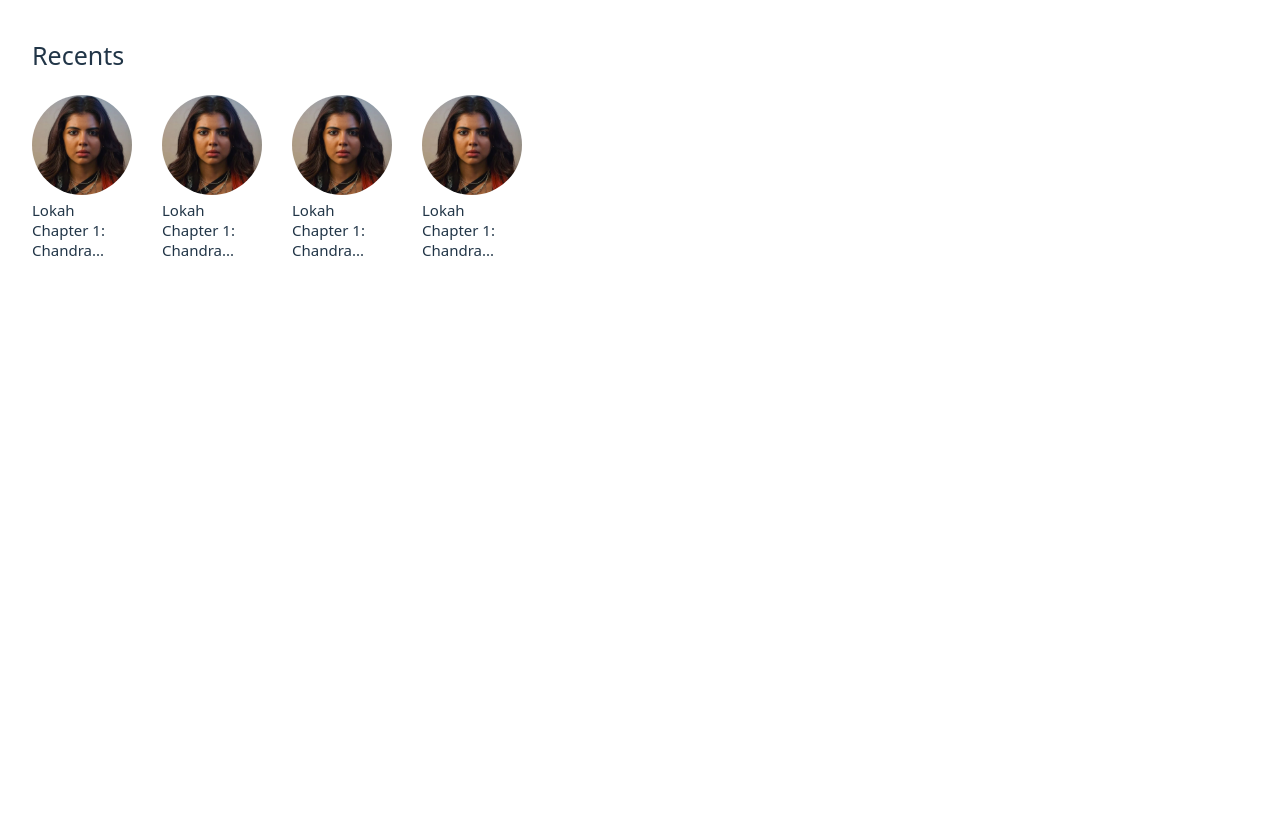
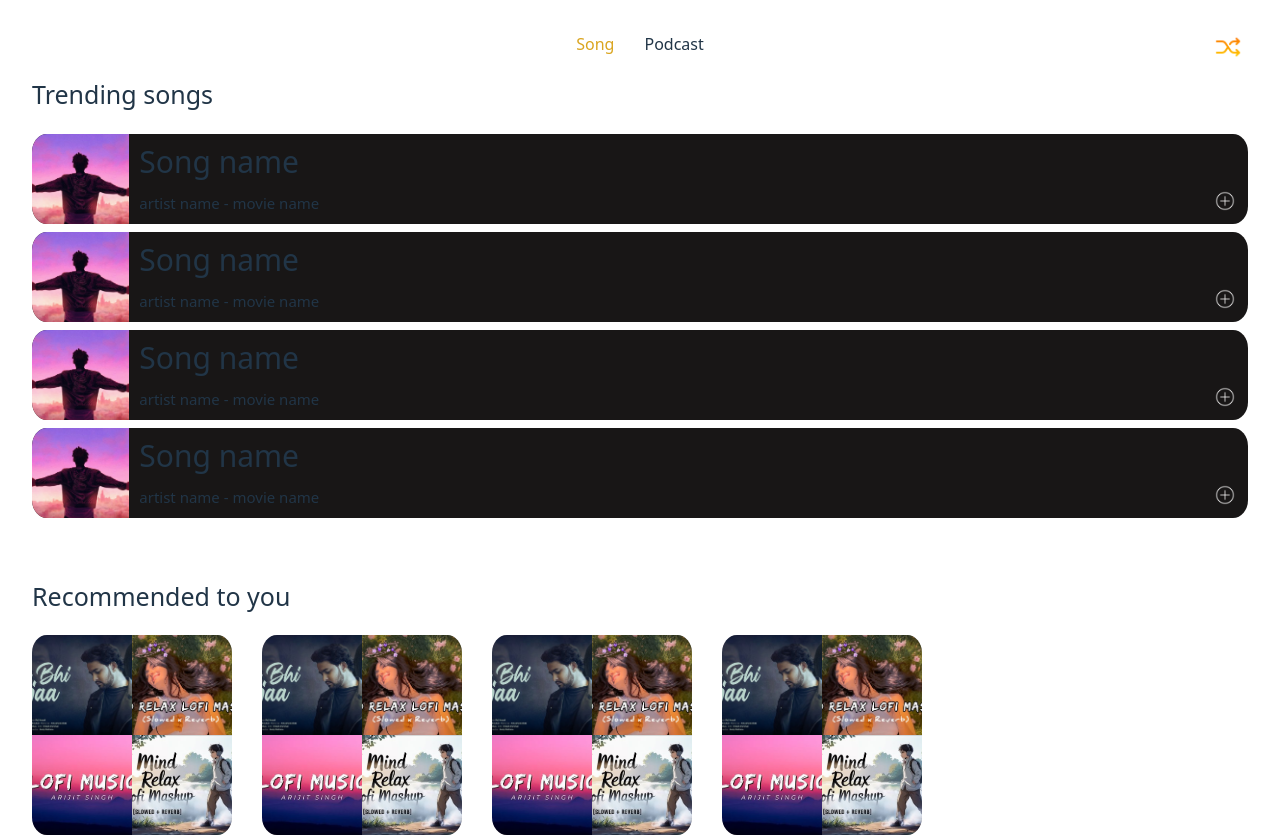
Before and after one commit to isinaannn/Tune-App, a React (Vite) app: page / in a window 1280 px wide. Shown: the top 837 px of the page. Before the commit the page ends 800 px from the top, so only its background shows below. Built offline with nearby package versions, Linux system fonts and the light colour scheme.

Commit message:
add header component on home

```diff
--- a/src/App.jsx
+++ b/src/App.jsx
@@ -7,22 +7,33 @@ import RecommendationList from './Components/Home/Recommendation/RecommendationL
 import YearSongs from './Components/Home/YearList/YearSongs'
 import NewArrival from './Components/Home/NewArrival/NewArrival'
 import RecentList from './Components/Home/RecentList/RecentList'
+import Header from './Components/Home/Header/Header'
 
 function App() {
 
 
   return (
-    <div style={{ width: "100%" }}>
+    <div style={{ width: "100%",display: "flex",flexDirection: "column",gap: "15px" }}>
 
-      {/* <h2 style={{ textAlign: "start", fontSize: "30px", marginBottom: "20px" }}>Trending songs</h2>
+      <div className='header' style={{position: "sticky",top: "32px"}}>
+      <Header />
+
+      </div>
+
+      <div className='Trending'>
+      <h3 style={{ textAlign: "start", fontSize: "25px", marginBottom: "20px" }}>Trending songs</h3>
+      <TrendingList />
+      <TrendingList />
+      <TrendingList />
       <TrendingList />
 
       <div className='link' style={{ display: "flex", justifyContent: "end", paddingTop: "8px", paddingRight: "5px" }}>
         <a href="" style={{ color: "white", fontWeight: "300" }}>View all</a>
       </div>
+      </div>
 
-
-      <h2 style={{ textAlign: "start", fontSize: "25px", marginBottom: "20px" }}>Recommended to you</h2>
+      <div className='Recommendation'>
+      <h3 style={{ textAlign: "start", fontSize: "25px", marginBottom: "20px" }}>Recommended to you</h3>
       <div className='recommendation-card-slider-container' style={{ overflow: "hidden", width: "100%", overflowX: "scroll", overflowY: "hidden", scrollBehavior: "smooth", scrollbarWidth: "none", }}>
         <div className='recommendation-card-wrapper' style={{ display: "flex", gap: "30px", paddingRight: "30px" }}>
 
@@ -32,10 +43,25 @@ function App() {
           <RecommendationList />
         </div>
       </div>
+      </div>
+
+
+      <div className='Recents'>
+        <h3 style={{textAlign:"start",fontSize: "25px"}}>Recents</h3>
+
+        <div className='recent-slider-container' style={{marginTop: "20px",overflow: "hidden",width: "100%",overflowX: "scroll",overflowY: "hidden",overscrollBehavior: "smooth",scrollbarWidth: "none"}}>
+          <div className='recent-card-slider' style={{display: "flex",gap: "30px"}}>
+            <RecentList />
+            <RecentList />
+            <RecentList />
+            <RecentList />
+          </div>
+        </div>
+      </div>
 
 
       <div className='2025-songs'>
-        <h3 style={{ textAlign: "start" }}>2025 year</h3>
+        <h3 style={{ textAlign: "start" }}>2025 songs</h3>
 
         <div className='songs-slider-container' style={{ marginTop: "20px", overflow: 'hidden', width: "100%", overflowX: "scroll", overflowY: "hidden", scrollBehavior: "smooth", scrollbarWidth: "none" }}>
           <div className='songs-card-wrapper' style={{ display: "flex", gap: "30px" }}>
@@ -62,21 +88,10 @@ function App() {
             <NewArrival />
           </div>
         </div>
-      </div> */}
+      </div>
 
-      <div className='Recents'>
-        <h3 style={{textAlign:"start",fontSize: "25px"}}>Recents</h3>
 
-        <div className='recent-slider-container' style={{marginTop: "20px",overflow: "hidden",width: "100%",overflowX: "scroll",overflowY: "hidden",overscrollBehavior: "smooth",scrollbarWidth: "none"}}>
-          <div className='recent-card-slider' style={{display: "flex",gap: "30px"}}>
-            <RecentList />
-            <RecentList />
-            <RecentList />
-            <RecentList />
-          </div>
-        </div>
 
-      </div>
 
     </div>
   )
--- /dev/null
+++ b/src/Components/Home/Header/Header.css
@@ -0,0 +1,30 @@
+*{
+    padding: 0;
+    margin: 0;
+    box-sizing: border-box;
+}
+.header-container{
+    display: flex;
+    flex-direction: row;
+    justify-content: center;
+
+}
+
+.song{
+    color: goldenrod;
+}
+.ul{
+    list-style-type: none;
+    display: flex;
+    flex-direction: row;
+    gap: 30px;
+    justify-content: center;
+}
+.icon{
+    position: absolute;
+    right: 5px;
+}
+.header-icon{
+    height: 30px;
+    width: 30px;
+}
--- /dev/null
+++ b/src/Components/Home/Header/Header.jsx
@@ -0,0 +1,16 @@
+import './Header.css'
+export default function Header(){
+
+
+    return (
+        <div className="header-container">
+            <ul className="ul">
+                <li className='song'>Song</li>
+                <li>Podcast</li>
+            </ul>
+            <div className='icon'>
+                <img className='header-icon' src="src/Components/Home/Header/shuffle_14506030.png" alt="" />
+            </div>
+        </div>
+    )
+}
```
Also changed, not shown: src/Components/Home/Header/shuffle.png (added), src/Components/Home/Header/shuffle_14506030.png (added).
